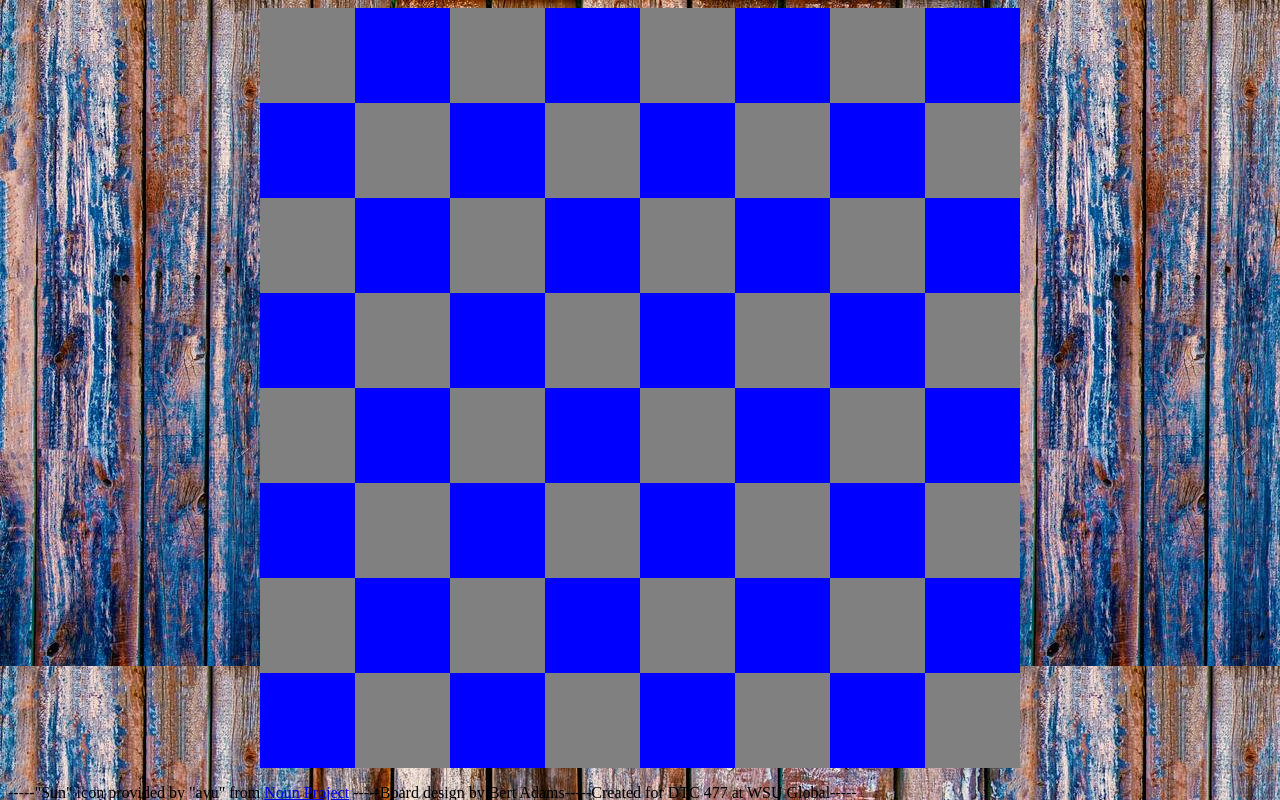
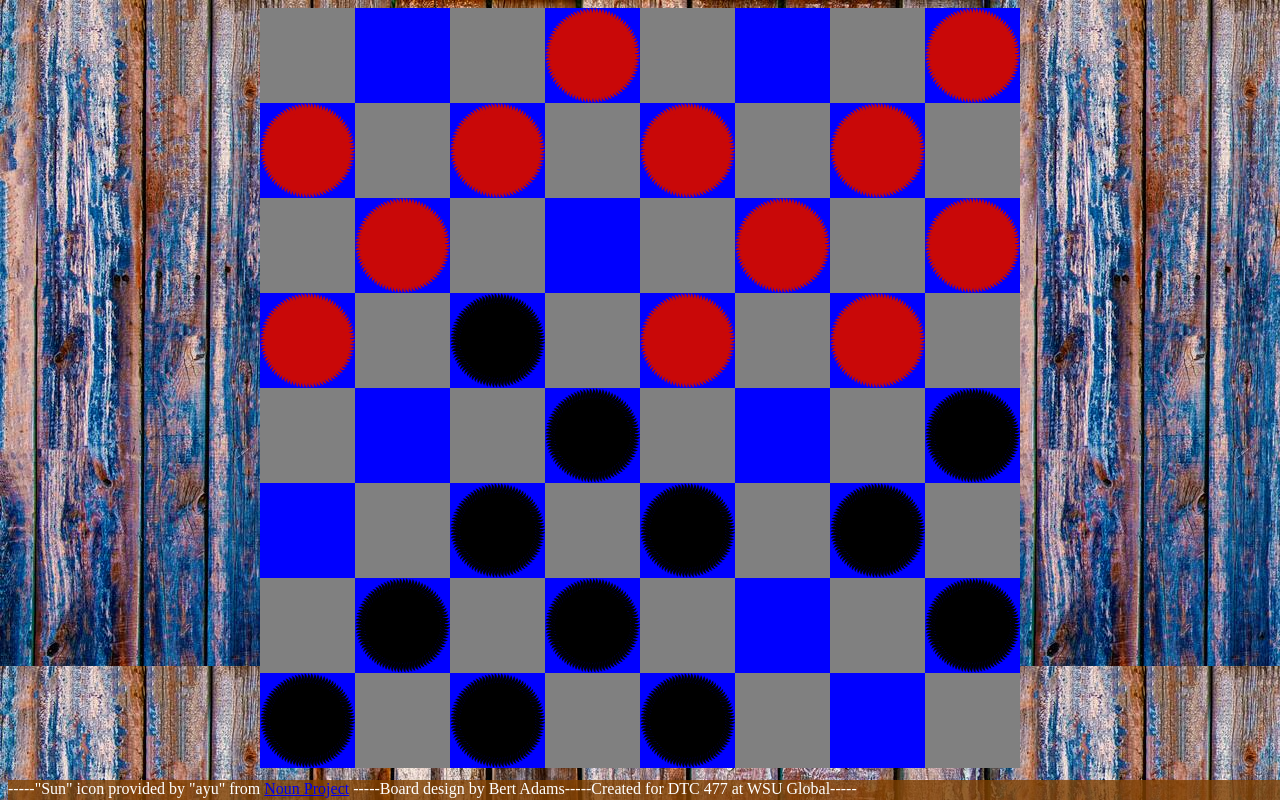
Before and after one commit to muse-stargazer/TPMP1, a plain HTML site: page index.html in a window 1280 px wide. Drawn offline with Linux system fonts and the light colour scheme.

Commit message:
checker pieces in place mid game

```diff
--- a/index.html
+++ b/index.html
@@ -26,7 +26,7 @@
     </div>
     <div class="light">
     </div>
-    <div class="dark">
+    <div class="dark red">
     </div>
     <div class="light">
     </div>
@@ -34,11 +34,31 @@
     </div>
     <div class="light">
     </div>
-    <div class="dark">
+    <div class="dark red">
     </div>
 
     <!--row2-->
-    <div class="dark">
+    <div class="dark red">
+    </div>
+    <div class="light">
+    </div>
+    <div class="dark red">
+    </div>
+    <div class="light">
+    </div>
+    <div class="dark red">
+    </div>
+    <div class="light">
+    </div>
+    <div class="dark red">
+    </div>
+    <div class="light">
+    </div>
+
+    <!--row3-->
+   <div class="light">
+    </div>
+    <div class="dark red">
     </div>
     <div class="light">
     </div>
@@ -46,47 +66,27 @@
     </div>
     <div class="light">
     </div>
-    <div class="dark">
+    <div class="dark red">
     </div>
     <div class="light">
     </div>
-    <div class="dark">
+    <div class="dark red">
+    </div>
+
+    <!--row4-->
+    <div class="dark red">
     </div>
     <div class="light">
     </div>
-
-    <!--row3-->
-   <div class="light">
-    </div>
-    <div class="dark">
+    <div class="dark black">
     </div>
     <div class="light">
     </div>
-    <div class="dark">
+    <div class="dark red">
     </div>
     <div class="light">
     </div>
-    <div class="dark">
-    </div>
-    <div class="light">
-    </div>
-    <div class="dark">
-    </div>
-
-    <!--row4-->
-    <div class="dark">
-    </div>
-    <div class="light">
-    </div>
-    <div class="dark">
-    </div>
-    <div class="light">
-    </div>
-    <div class="dark">
-    </div>
-    <div class="light">
-    </div>
-    <div class="dark">
+    <div class="dark red">
     </div>
     <div class="light">
     </div>
@@ -98,7 +98,7 @@
     </div>
     <div class="light">
     </div>
-    <div class="dark">
+    <div class="dark black">
     </div>
     <div class="light">
     </div>
@@ -106,7 +106,7 @@
     </div>
     <div class="light">
     </div>
-    <div class="dark">
+    <div class="dark black">
     </div>
 
     <!--row6-->
@@ -114,7 +114,27 @@
     </div>
     <div class="light">
     </div>
-    <div class="dark">
+    <div class="dark black">
+    </div>
+    <div class="light">
+    </div>
+    <div class="dark black">
+    </div>
+    <div class="light">
+    </div>
+    <div class="dark black">
+    </div>
+    <div class="light">
+    </div>
+
+    <!--row7-->
+   <div class="light">
+    </div>
+    <div class="dark black">
+    </div>
+    <div class="light">
+    </div>
+    <div class="dark black">
     </div>
     <div class="light">
     </div>
@@ -122,39 +142,19 @@
     </div>
     <div class="light">
     </div>
-    <div class="dark">
+    <div class="dark black">
+    </div>
+
+    <!--row8-->
+    <div class="dark black">
     </div>
     <div class="light">
     </div>
-
-    <!--row7-->
-   <div class="light">
-    </div>
-    <div class="dark">
+    <div class="dark black">
     </div>
     <div class="light">
     </div>
-    <div class="dark">
-    </div>
-    <div class="light">
-    </div>
-    <div class="dark">
-    </div>
-    <div class="light">
-    </div>
-    <div class="dark">
-    </div>
-
-    <!--row8-->
-    <div class="dark">
-    </div>
-    <div class="light">
-    </div>
-    <div class="dark">
-    </div>
-    <div class="light">
-    </div>
-    <div class="dark">
+    <div class="dark black">
     </div>
     <div class="light">
     </div>
--- a/styles.css
+++ b/styles.css
@@ -20,11 +20,21 @@ body {
   background-color: grey;
 }
 
+.red {
+  background-image: url(images/red-checker-piece.png);
+  background-size: cover;
+}
+
+.black {
+  background-image: url(images/black-checker-piece.png);
+  background-size: cover;
+}
+
 #attribution {
   position: fixed;
   bottom: 0;
-  height: 2vh;
+  height: 2.5vh;
   width: 100vw;
-  align-self: bottom;
-  background-color:
+  background-color: rgba(128, 64, 0, .8);
+  color: white;
 }
```
